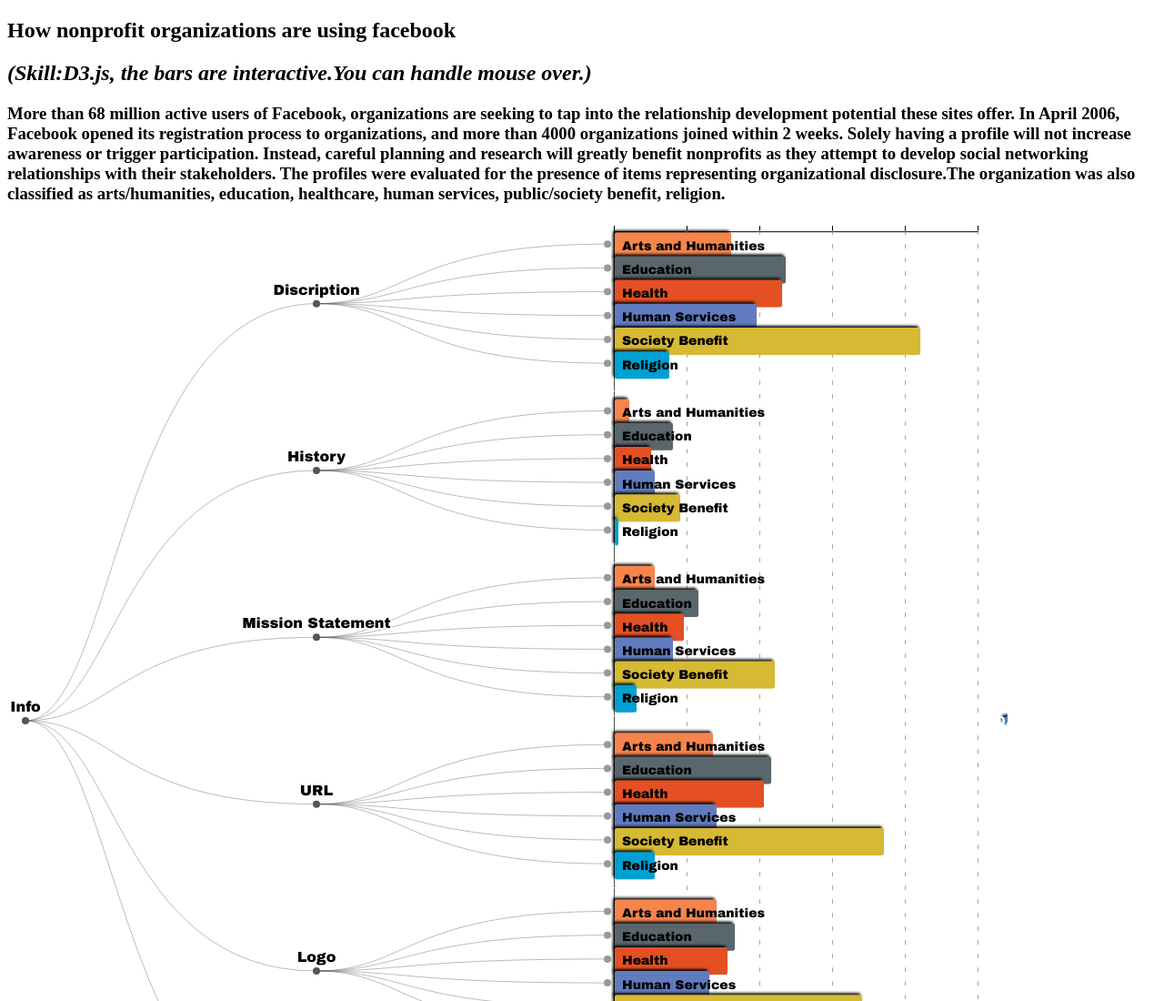
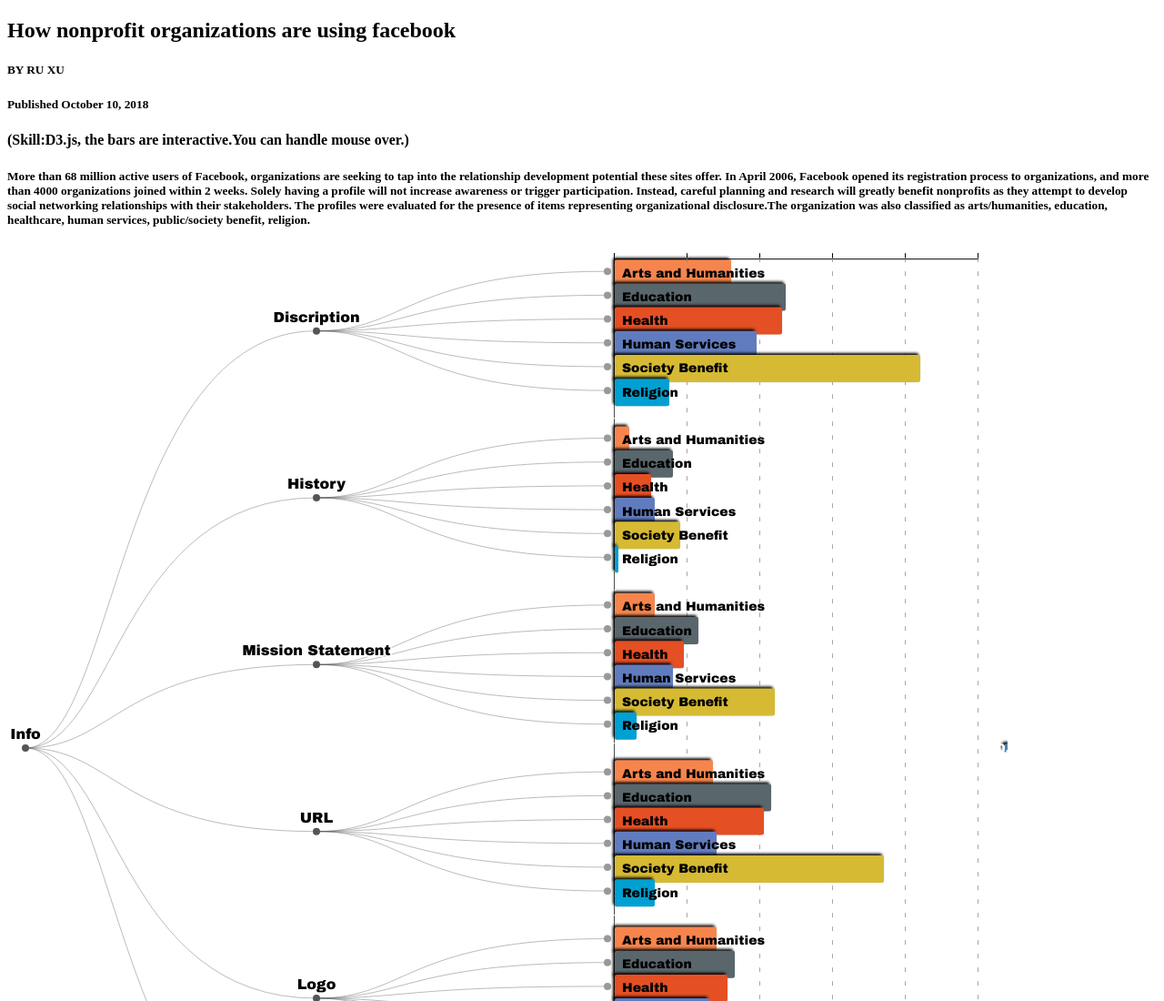
Before and after one commit to xururururu/d32, a plain HTML site: page index.html in a window 1280 px wide. Shown: the top 1100 px of the page at 91% size. Drawn offline with nearby package versions, Linux system fonts and the light colour scheme.

Commit message:
Update index.html

```diff
--- a/index.html
+++ b/index.html
@@ -58,11 +58,13 @@
 <body>
     <div class="container">
       <h2> How nonprofit organizations are using facebook </h2>
-      <h2><em>(Skill:D3.js, the bars are interactive.You can handle mouse over.)</em></h2>
-<h3> More than 68 million active users of Facebook, organizations are seeking to tap into the relationship development potential these sites offer.
+      <h5> BY RU XU </h5>
+      <h5> Published October 10, 2018</h5>
+      <h4>(Skill:D3.js, the bars are interactive.You can handle mouse over.)</h4>
+<h5> More than 68 million active users of Facebook, organizations are seeking to tap into the relationship development potential these sites offer.
 In April 2006, Facebook opened its registration process to organizations, and more than 4000 organizations joined within 2 weeks.
 Solely having a profile will not  increase awareness or trigger participation. Instead, careful planning and research will greatly benefit nonprofits as they attempt to develop social networking relationships with their stakeholders.
-The profiles were evaluated for the presence of items representing organizational disclosure.The organization was also classified as arts/humanities, education, healthcare, human services, public/society benefit, religion. </h3>
+The profiles were evaluated for the presence of items representing organizational disclosure.The organization was also classified as arts/humanities, education, healthcare, human services, public/society benefit, religion. </h5>
     <svg width="1100" height="1100"></svg>
 </body>
 
```
